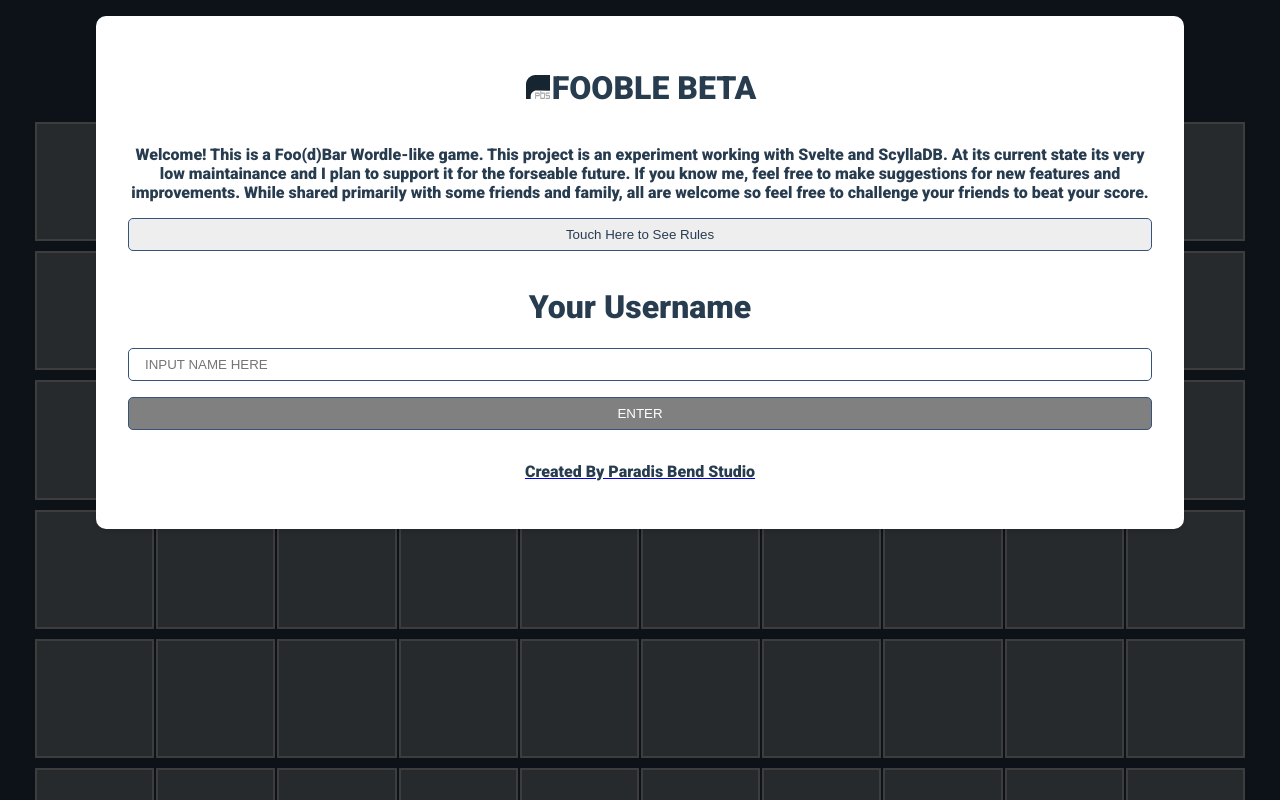
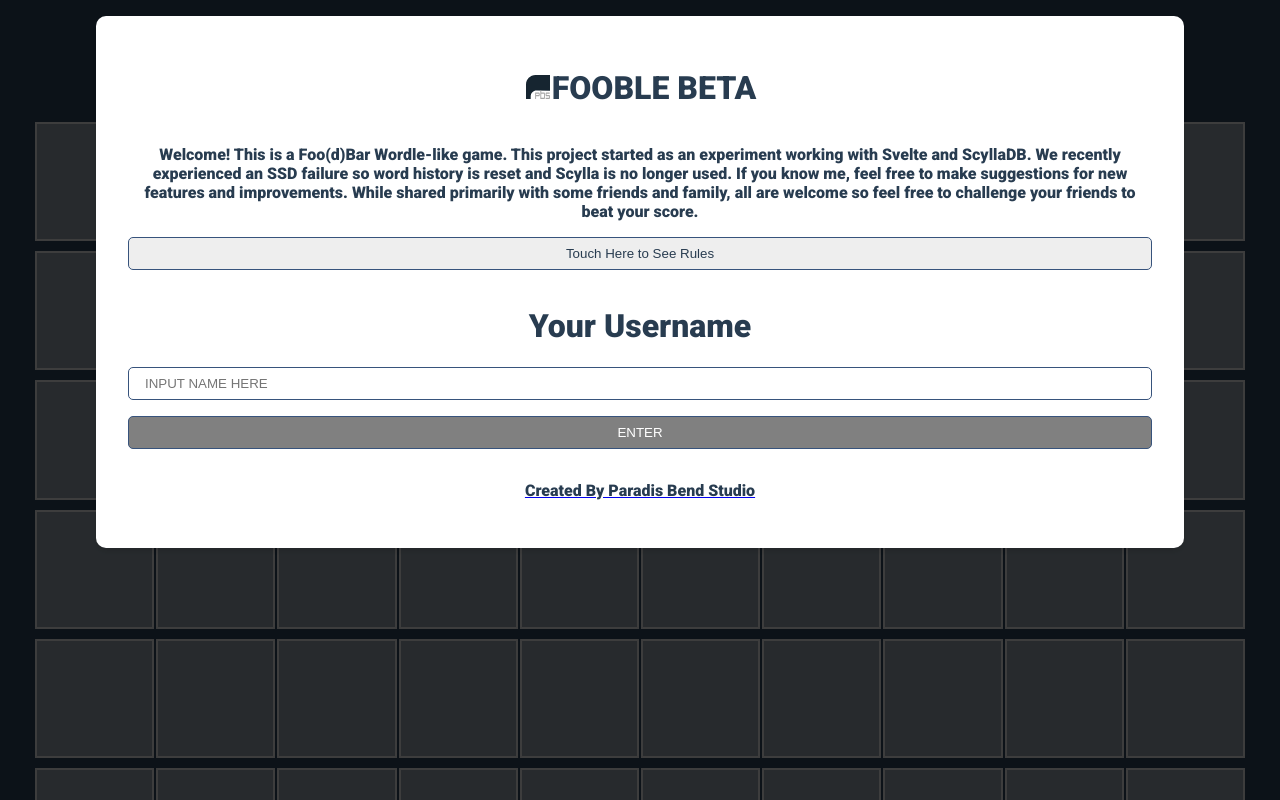
Before and after one commit to MaxwellParadis/Fooble, a SvelteKit app: page / in a window 1280 px wide. Shown: the top 800 px of the page. Built offline with nearby package versions, Linux system fonts and the light colour scheme; no server answers.

Commit message:
text: update

```diff
--- a/src/routes/+page.svelte
+++ b/src/routes/+page.svelte
@@ -241,7 +241,7 @@
             </div>
 
             <p class="prompt-text">
-                Welcome! This is a Foo(d)Bar Wordle-like game.  This project is an experiment working with Svelte and ScyllaDB.  At its current state its very low maintainance and I plan to support it for the forseable future.  If you know me, feel free to make suggestions for new features and improvements.  While shared primarily with some friends and family, all are welcome so feel free to challenge your friends to beat your score.
+                Welcome! This is a Foo(d)Bar Wordle-like game.  This project started as an experiment working with Svelte and ScyllaDB.  We recently experienced an SSD failure so word history is reset and Scylla is no longer used.  If you know me, feel free to make suggestions for new features and improvements.  While shared primarily with some friends and family, all are welcome so feel free to challenge your friends to beat your score.
             </p>
 
             <button class="prompt-input" on:click={()=> showRules = !showRules}>
```
